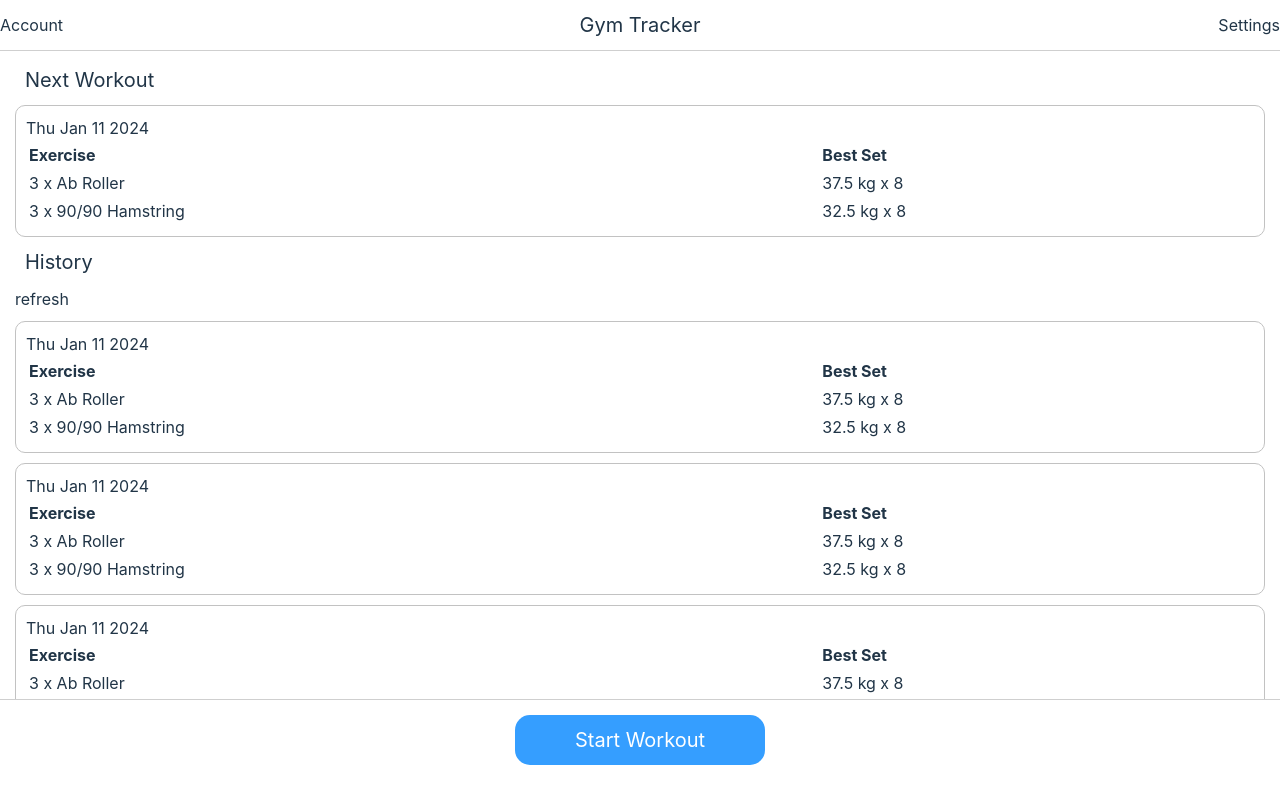
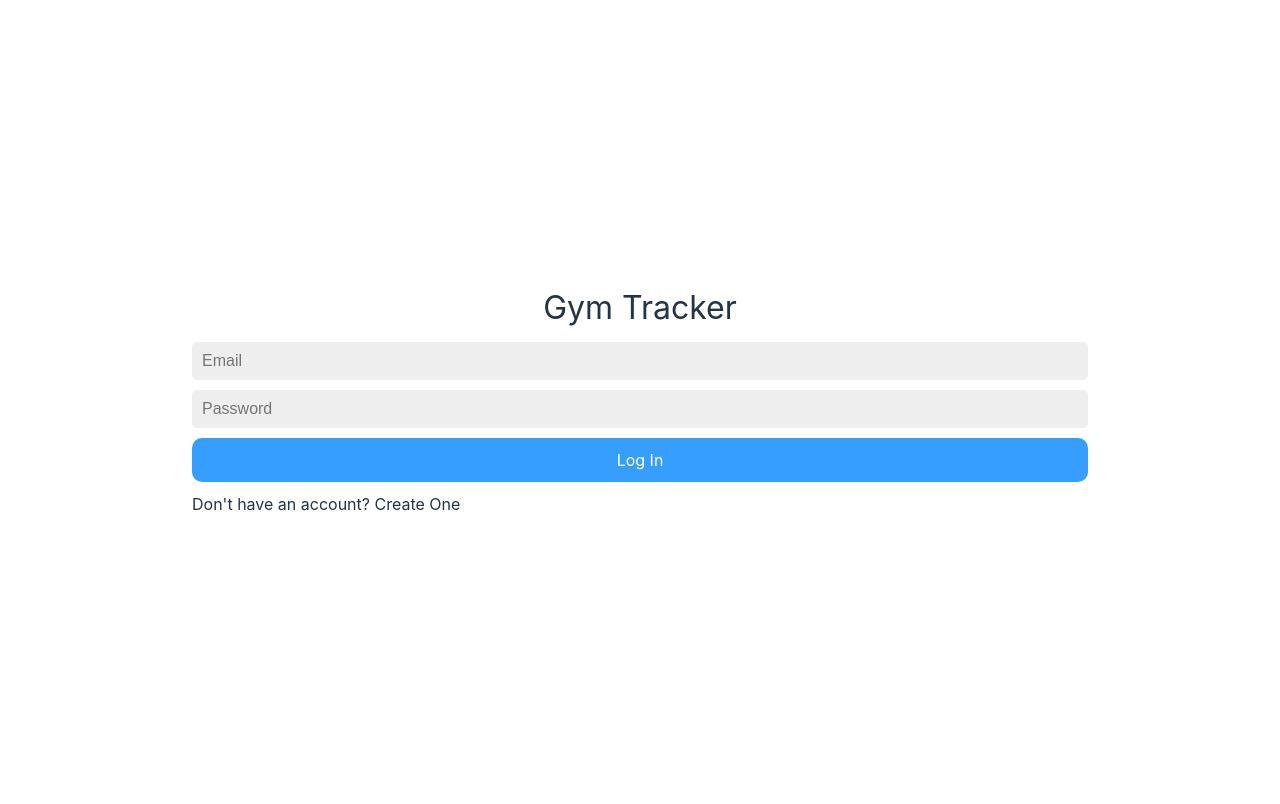
Before and after one commit to Gym-Tracker/Gym-Tracker, a React (Vite) app: page / in a window 1280 px wide. Shown: the top 804 px of the page. Built offline with nearby package versions, Linux system fonts and the light colour scheme.

Commit message:
Created login screen

```diff
--- a/src/App.css
+++ b/src/App.css
@@ -20,4 +20,5 @@ input {
   text-align: center;
   width: 40px;
   font-size: medium;
+  box-sizing: border-box;
 }
--- a/src/App.tsx
+++ b/src/App.tsx
@@ -9,6 +9,7 @@ import ExerciseList from './components/ExerciseList/ExerciseList'
 import { ActiveWorkout } from './types'
 import { routine } from './Routines'
 import { routineToActiveWorkout } from './ExerciseTypeConversions'
+import LoginScreen from './components/LoginScreen/LoginScreen'
 
 
 function App() {
@@ -52,6 +53,7 @@ function App() {
       </div>
       { settingsOpen && <MaxWeightSettings setSettingsOpen={setSettingsOpen}/> }
       { exerciseListOpen && <ExerciseList setExerciseListOpen={setExerciseListOpen} selectExercise={selectExercise}/> }
+      <LoginScreen/>
     </>
   )
 }
--- /dev/null
+++ b/src/components/LoginScreen/LoginScreen.module.css
@@ -0,0 +1,40 @@
+.container {
+  width: 100%;
+  height: 100%;
+  background-color: white;
+  position: fixed;
+  top: 0;
+  display: flex;
+}
+
+.title {
+  text-align: center;
+  font-size: 24pt;
+}
+
+.formContainer {
+  display: flex;
+  flex-direction: column;
+  width: 70%;
+  margin: auto;
+  gap: 10px;
+}
+
+.formInput {
+  width: 100%;
+  text-align: left;
+}
+
+.form {
+  display: flex;
+  flex-direction: column;
+  gap: 10px;
+}
+.button {
+  width: 100%;
+  text-align: center;
+  color: white;
+  padding: 10px 0px 10px 0px;
+  background-color: #359EFF;
+  border-radius: 10px;
+}
--- /dev/null
+++ b/src/components/LoginScreen/LoginScreen.tsx
@@ -0,0 +1,32 @@
+import { useState } from "react"
+import styles from "./LoginScreen.module.css"
+
+export default function LoginScreen() {
+  const [email, setEmail] = useState<string>("");
+  const [password, setPassword] = useState<string>("");
+
+  return (
+    <div className={styles.container}>
+      <div className={styles.formContainer}>
+        <div className={styles.title}>Gym Tracker</div>
+        <form className={styles.form}>
+          <input
+            className={styles.formInput}
+            placeholder="Email"
+            value={email}
+            onChange={e => setEmail(e.target.value)}
+          />
+          <input
+            className={styles.formInput}
+            type="password"
+            placeholder="Password"
+            value={password}
+            onChange={e => setPassword(e.target.value)}
+          />
+          <div className={styles.button}>Log In</div>
+        </form>
+        <div>Don't have an account? Create One</div>
+      </div>
+    </div>
+  )
+}
```
